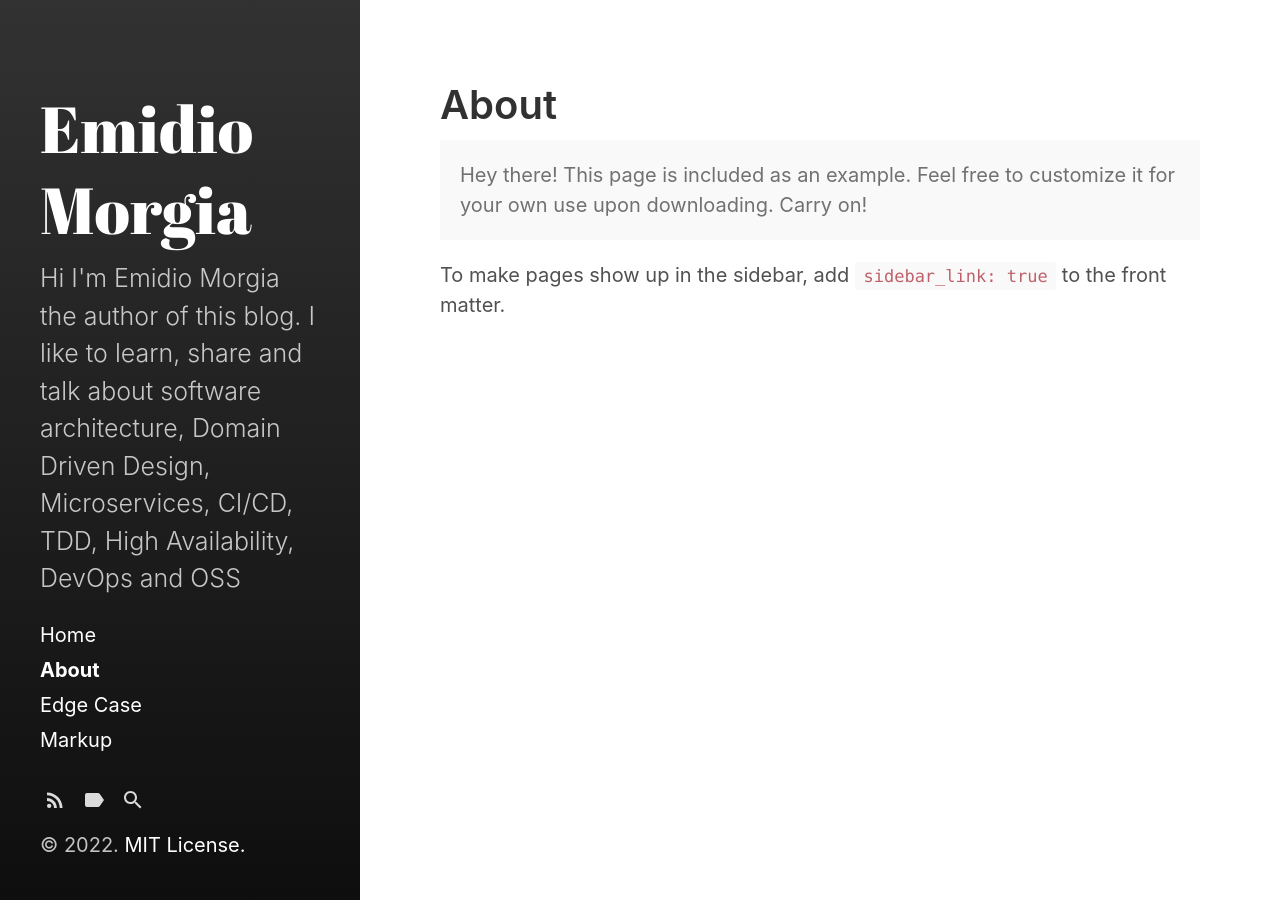
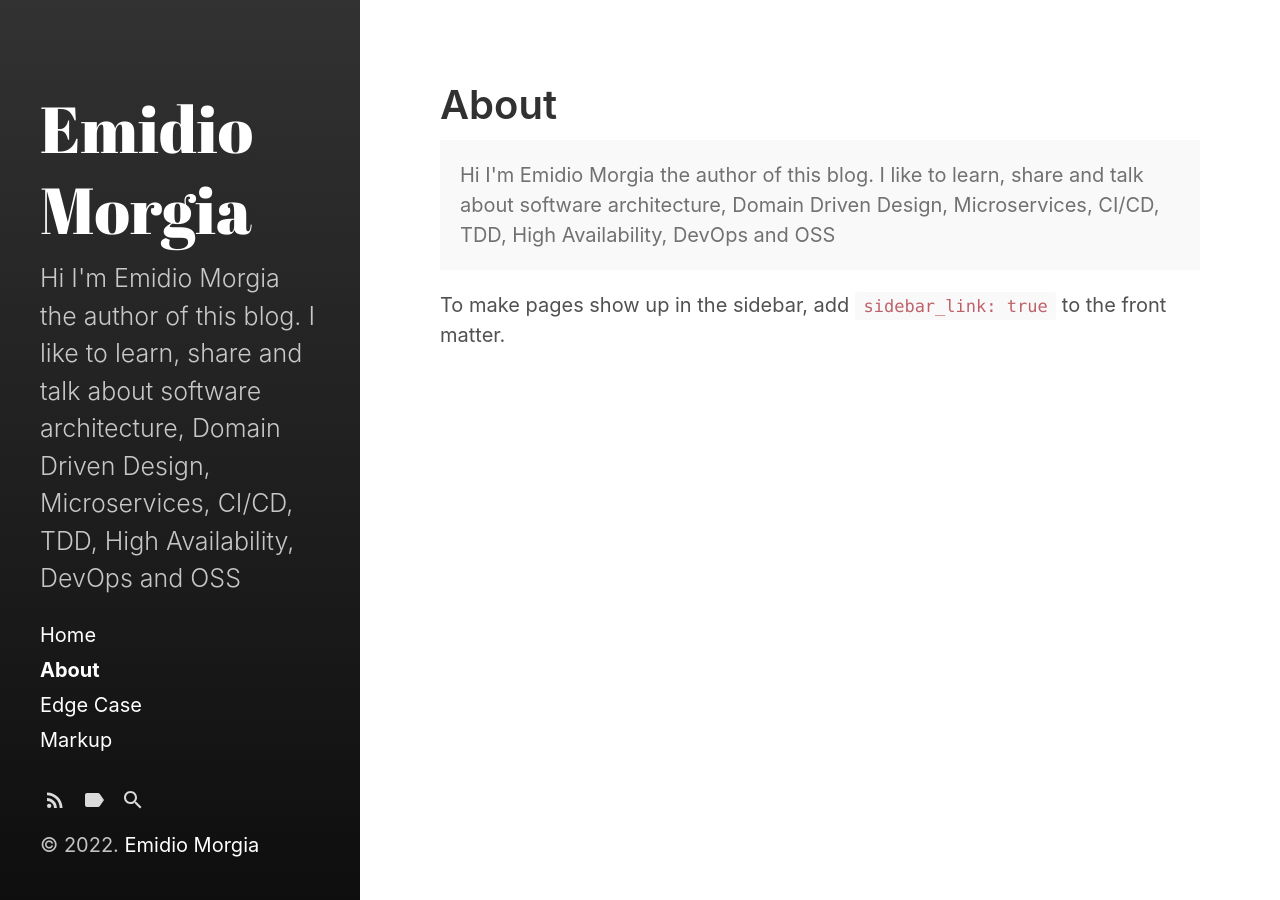
Before and after one commit to emidiomorgia/emidiomorgia.github.io, a Jekyll site: the page built from about.md, in a window 1280 px wide. Built offline with Jekyll 4.4.1, drawn with Linux system fonts in a browser that asks for light colours.

```diff
--- a/_includes/copyright.html
+++ b/_includes/copyright.html
@@ -1,4 +1,4 @@
 <p>
   &copy; {{ site.time | date: '%Y' }}.
-  <a href="{{ "/LICENSE.md" | relative_url }}">MIT License.</a>
+  <a href="{{ "/LICENSE.md" | relative_url }}">Emidio Morgia</a>
 </p>
--- a/about.md
+++ b/about.md
@@ -5,8 +5,7 @@
 ---
 
 <p class="message">
-  Hey there! This page is included as an example. Feel free to customize it
-  for your own use upon downloading. Carry on!
+Hi I'm Emidio Morgia the author of this blog. I like to learn, share and talk about software architecture, Domain Driven Design, Microservices, CI/CD, TDD, High Availability, DevOps and OSS
 </p>
 
 To make pages show up in the sidebar, add `sidebar_link: true` to the front
```
Also changed, not shown: category copy/edge-case.md (renamed from category/edge-case.md), category copy/markup.md (renamed from category/markup.md).
